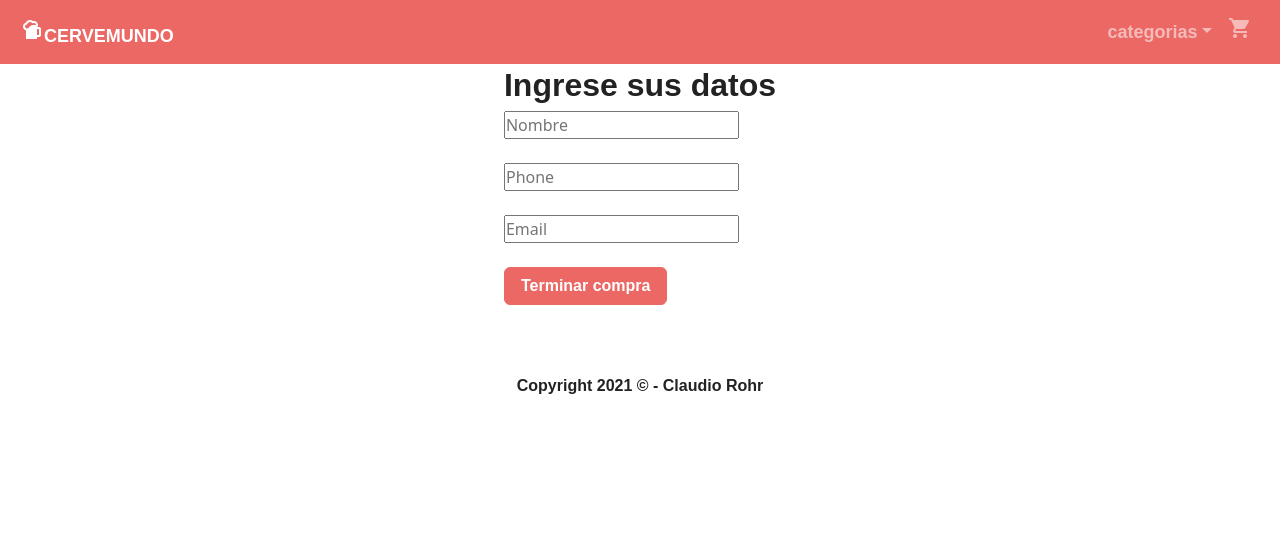
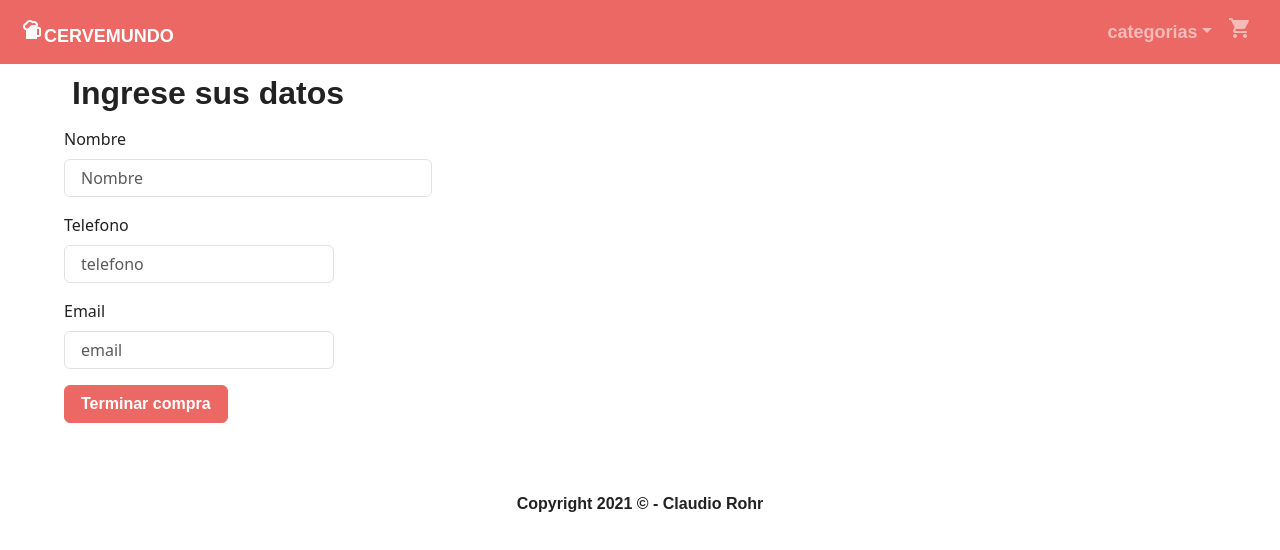
Before and after one commit to claudiomr79/Cervemundo-Rohr, a React (Create React App) app: page /form in a window 1280 px wide. Shown: the top 550 px of the page. Built offline with nearby package versions, Linux system fonts and the light colour scheme; a web font is replaced by a local one.

Commit message:
agregando validacion

```diff
--- a/src/components/cart/CartForm.js
+++ b/src/components/cart/CartForm.js
@@ -2,7 +2,7 @@ import React, {useState , useEffect } from 'react'
 import { useContexto } from "../context/myContext"
 import { addDoc, collection , serverTimestamp, doc, updateDoc} from "firebase/firestore"
 import { db } from "../firebase/firebase"
-import { Button } from "react-bootstrap"
+import { Button , Form , Row , Col } from "react-bootstrap"
 import { NavLink } from "react-router-dom"
 
 const CartForm = () => {
@@ -12,6 +12,18 @@ const CartForm = () => {
     const [phone, setPhone] = useState('');
     const [email, setEmail] = useState('');
     const [idSale, setIdSale] = useState('');
+    const [validated, setValidated] = useState(false);
+
+    const handleSubmit = (event) => {
+      const form = event.currentTarget;
+      if (form.checkValidity() === false) {
+        event.preventDefault();
+        event.stopPropagation();
+    }else{
+        handleBuy();
+        setValidated(true);
+    }
+    };
 
     const saveName = e => {
         const input = e.target;
@@ -29,50 +41,77 @@ const CartForm = () => {
         setEmail(valor);
       };
 
-      const handleBuy = () => {
-
+      const handleBuy = async () => {
           const buyer = { name: name, mail: email, phone: phone };
           const total = totalPrice;
           const date = serverTimestamp();
           const carts= cart;
           const sales = collection(db, 'orders')
-          addDoc(sales, { buyer, carts, date, total })
+          await addDoc(sales, { buyer, carts, date, total })
             .then((result)=>{
                 setIdSale(result.id)
             });
-
-      };
-
-      useEffect(() => {
-
-        const productsCollection = collection(db, "products")
-        cart.forEach((item) =>{
+         const productsCollection = collection(db, "products")
+         cart.forEach((item) =>{
             const refDoc = doc(productsCollection, item.id)
             updateDoc(refDoc, {
                 "stock": item.stock - item.quantity
             });
         })
+      };
 
-       }, []);
 
     return (
         <>
-            {!idSale ?
+            {!validated ?
             (
-            <div className="mt-1 p-5 d-flex flex-column justify-content-center align-items-center">
+            <div className="mt-1 p-5">
                 <span>
-                    <h2>Ingrese sus datos</h2>
-                    <input type="text" placeholder="Nombre" onChange={saveName}/><br/><br/>
-                    <input type="number" placeholder="Phone" onChange={savePhone}/><br/><br/>
-                    <input type="email" placeholder="Email" onChange={saveEmail}/><br/><br/>
-                    <Button  variant="primary" onClick={()=>{handleBuy()}}>Terminar compra</Button>
+                    <div className="p-2">
+                       <h2>Ingrese sus datos</h2>
+                    </div>
+                         <Form noValidate validated={validated} onSubmit={handleSubmit}>
+                            <Row className="mb-3">
+                                <Form.Group as={Col} md="4" controlId="validationCustom03">
+                                    <Form.Label>Nombre</Form.Label>
+                                    <Form.Control
+                                    type="text"
+                                    placeholder="Nombre"
+                                    defaultValue=""
+                                    onChange={saveName}
+                                    required
+                                    />
+                                    <Form.Control.Feedback>Bien!</Form.Control.Feedback>
+                                </Form.Group>
+                            </Row>
+                            <Row className="mb-3">
+                                <Form.Group as={Col} md="3" controlId="phone">
+                                    <Form.Label>Telefono</Form.Label>
+                                    <Form.Control type="number" placeholder="telefono" onChange={savePhone} required/>
+                                    <Form.Control.Feedback type="invalid">
+                                    Por favor ingrese un telefono válido.
+                                    </Form.Control.Feedback>
+                                </Form.Group>
+                            </Row>
+                            <Row className="mb-3">
+                                <Form.Group as={Col} md="3" controlId="email">
+                                    <Form.Label>Email</Form.Label>
+                                    <Form.Control type="email" placeholder="email" onChange={saveEmail} required />
+                                    <Form.Control.Feedback type="invalid">
+                                    Por favor ingrese un email válido.
+                                    </Form.Control.Feedback>
+                                </Form.Group>
+                            </Row>
+                            <Button type="submit">Terminar compra</Button>
+                        </Form>
                 </span>
             </div>
             ) :
             (
              <div className="m-1 p-5 d-flex flex-column align-items-start" >
-                <h5><b>Gracias por su Compra, Sr {name}</b></h5>
-                <br/>
+                <div className="p-2">
+                     <h5><b>Gracias por su Compra, Sr {name}</b></h5>
+                </div>
                 <div className="m-0 p-1">
                     <b>Sus Datos:</b><br/>
                     <b>Telefono:</b> {phone}<br/>
```
